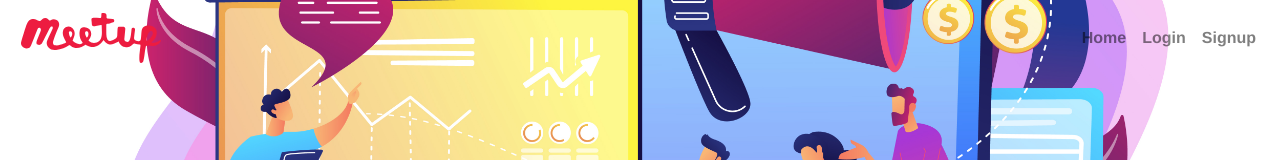
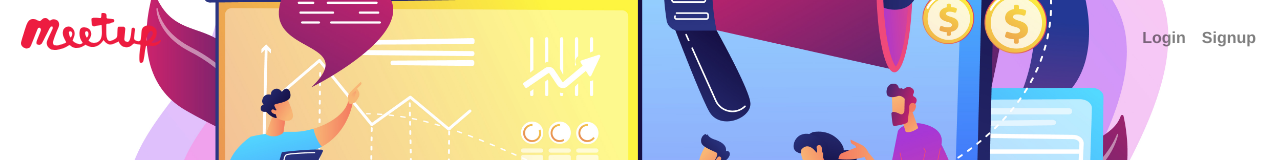
Before and after one commit to stabrez-nisum/meetup-clone, a Vue app: page / in a window 1280 px wide. Shown: the top 160 px of the page. Built offline with nearby package versions, Linux system fonts and the light colour scheme; what vue-sweetalert2 would draw is missing.

Commit message:
Fix header route

```diff
--- a/src/components/Header.vue
+++ b/src/components/Header.vue
@@ -1,7 +1,7 @@
 <template>
   <div>
     <b-navbar toggleable="lg">
-      <b-navbar-brand href="#/home">
+      <b-navbar-brand href="/">
         <img src="../../public/meetup-logo.svg" alt="Meetup" class="logo" />
       </b-navbar-brand>
 
@@ -21,9 +21,8 @@
 
       <b-collapse v-else id="nav-collapse" is-nav>
         <b-navbar-nav class="ml-auto">
-           <b-nav-item href="#/"><strong>Home</strong></b-nav-item>
-          <b-nav-item href="#/login"><strong>Login</strong></b-nav-item>
-          <b-nav-item href="#/signup"><strong>Signup</strong></b-nav-item>
+          <b-nav-item href="/login"><strong>Login</strong></b-nav-item>
+          <b-nav-item href="/signup"><strong>Signup</strong></b-nav-item>
         </b-navbar-nav>
       </b-collapse>
     </b-navbar>
```
